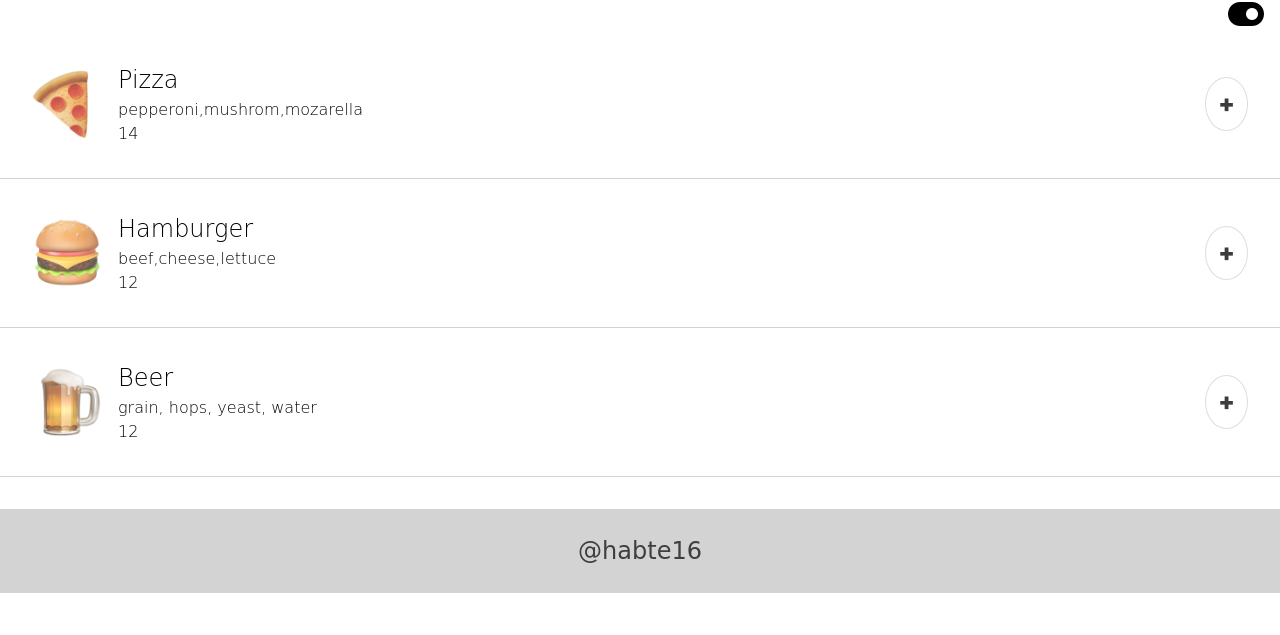
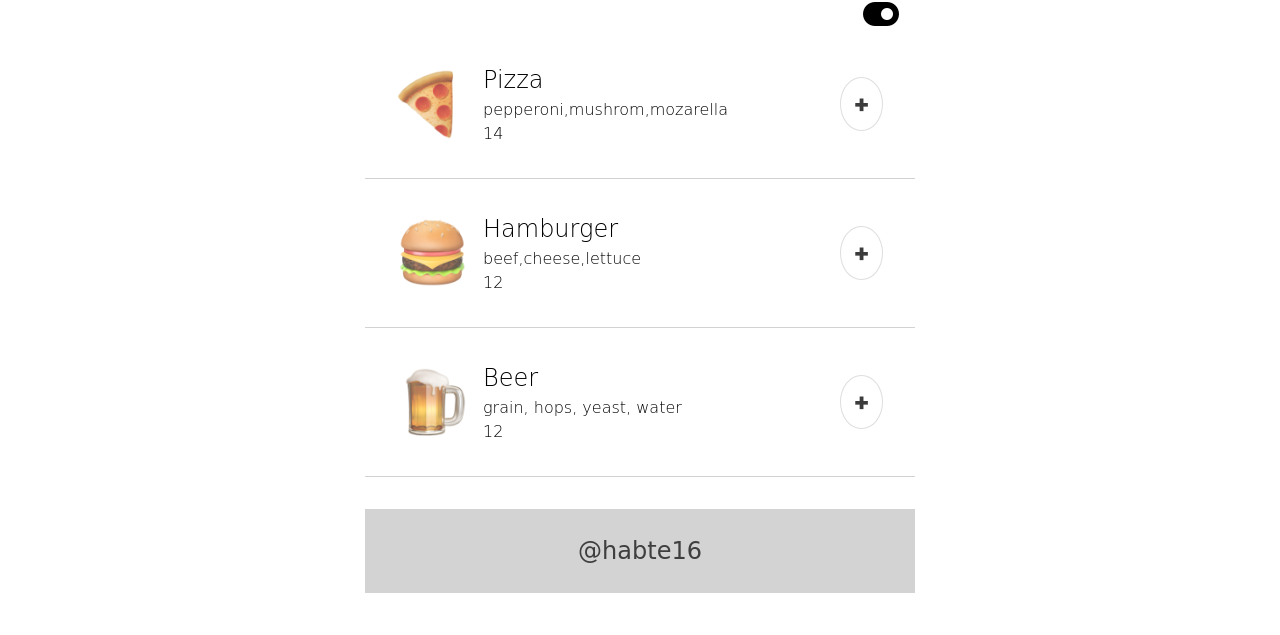
Before and after one commit to habtew/restaurant-web-app, a plain HTML site: page index.html in a window 1280 px wide. Shown: the part 165-800 px from the top of the page. Drawn offline with nearby package versions, Linux system fonts and the light colour scheme; a web font is replaced by a local one.

Commit message:
fixed issues in css and html to make the site responsive

```diff
--- a/index.css
+++ b/index.css
@@ -3,13 +3,13 @@
     line-height: 1.5;
 }
 body {
+    margin: 0;
     font-family: 'Smythe', cursive;
 
 }
 .container{
-    display: flex;
-    flex-direction: column;
-    width: 100%;
+    max-width: 550px;
+    width: 100vw;
 }
 
 img{
@@ -207,8 +207,9 @@ footer{
     color: white;
 }
 
-@media screen and (max-width: 600px) {
+@media screen and (min-width: 620px) {
     .container {
-      width: 100%;
+        width: 100%;
+        margin: 0 auto;
     }
   }
--- a/index.html
+++ b/index.html
@@ -1,5 +1,7 @@
 <html>
-    <head><link rel="stylesheet" href="https://cdnjs.cloudflare.com/ajax/libs/normalize/8.0.1/normalize.css">
+    <head>
+        <meta name="viewport" content="width=device-width, initial-scale=1.0">
+        <link rel="stylesheet" href="https://cdnjs.cloudflare.com/ajax/libs/normalize/8.0.1/normalize.css">
         <!-- font awesome -->
         <link rel="stylesheet" href="https://cdnjs.cloudflare.com/ajax/libs/font-awesome/6.2.0/css/all.min.css" integrity="sha512-xh6O/CkQoPOWDdYTDqeRdPCVd1SpvCA9XXcUnZS2FmJNp1coAFzvtCN9BmamE+4aHK8yyUHUSCcJHgXloTyT2A==" crossorigin="anonymous" referrerpolicy="no-referrer" />
         <!-- google fonts -->
```
